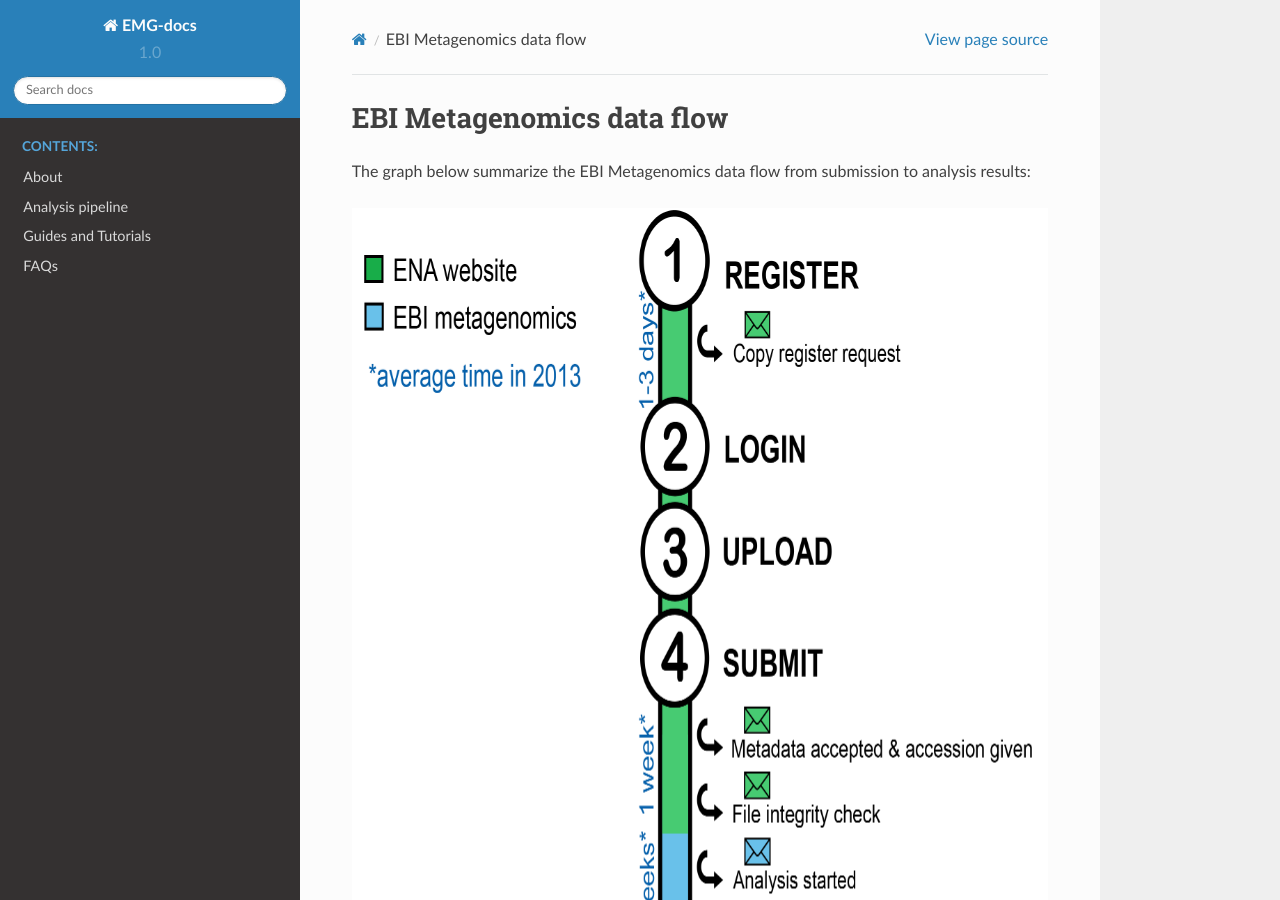
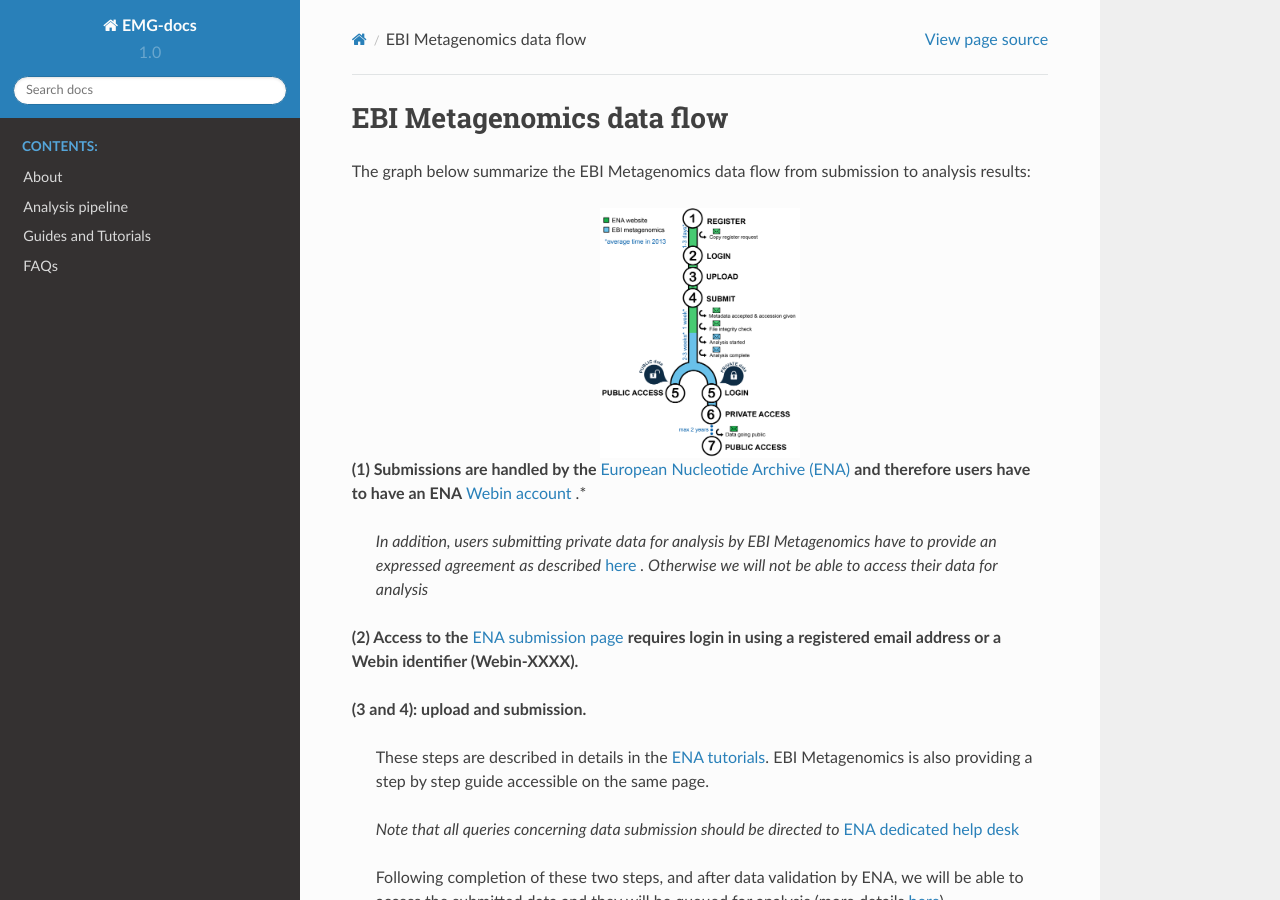
Before and after one commit to EBI-Metagenomics/EMG-docs, a Sphinx documentation site: the page built from docs/dataflow.rst, in a window 1280 px wide and 900 px high. Built offline with Sphinx 7.4.7 and the Read the Docs theme 2.0.0, drawn with Linux system fonts in a browser that asks for light colours.

Commit message:
Update dataflow.rst

```diff
--- a/docs/dataflow.rst
+++ b/docs/dataflow.rst
@@ -4,8 +4,8 @@
 
 The graph below summarize the EBI Metagenomics data flow from submission to analysis results:
 
-.. image:: images/submit_graph_08_web031.png
-   :scale: 50 %
+.. figure:: images/submit_graph_08_web031.png
+   :scale: 10 %
    :align: center
 
 **(1) Submissions are handled by the** `European Nucleotide Archive (ENA) <http://www.ebi.ac.uk/ena/>`_ **and therefore users have to have an ENA** `Webin account <https://www.ebi.ac.uk/ena/submit/sra/#registration>`_ .*
```
